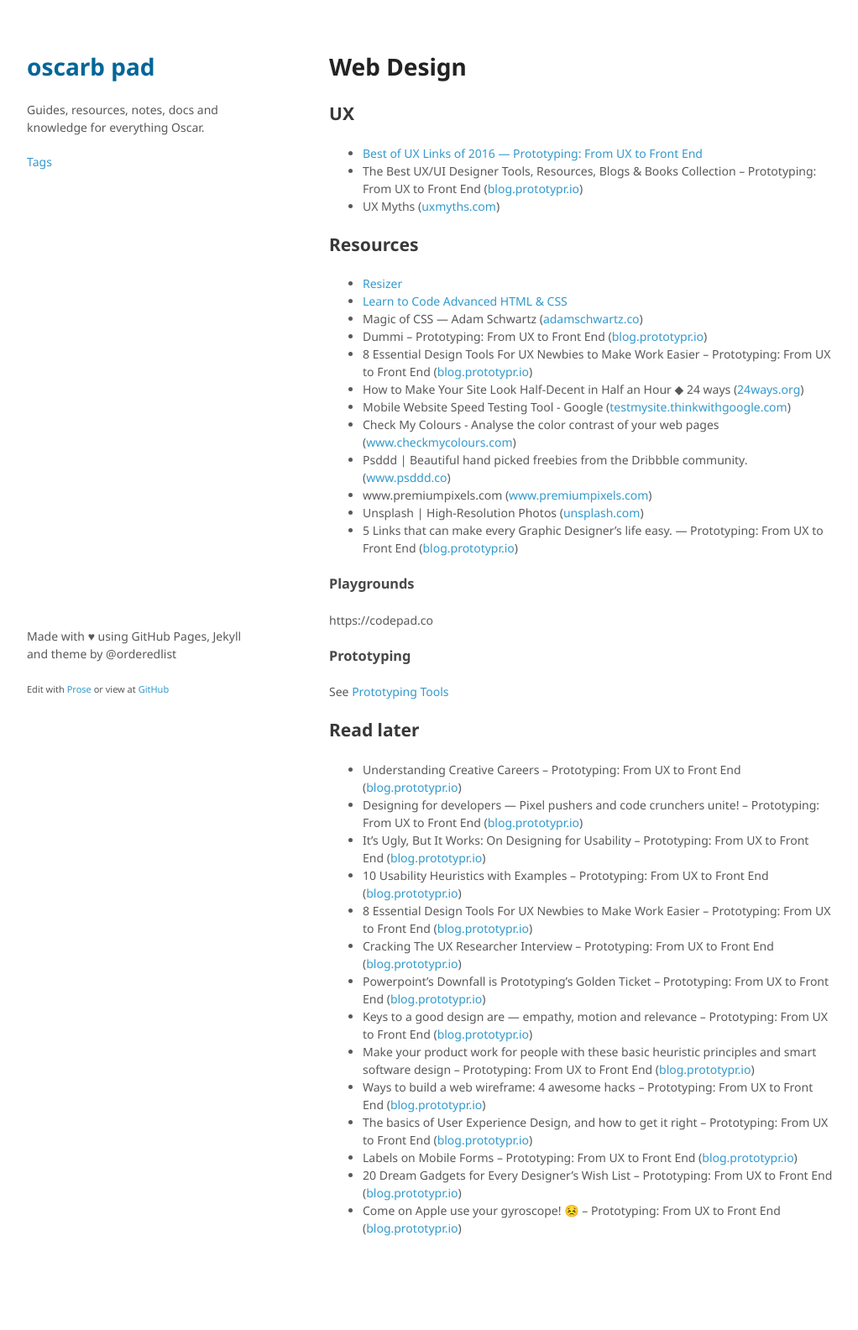
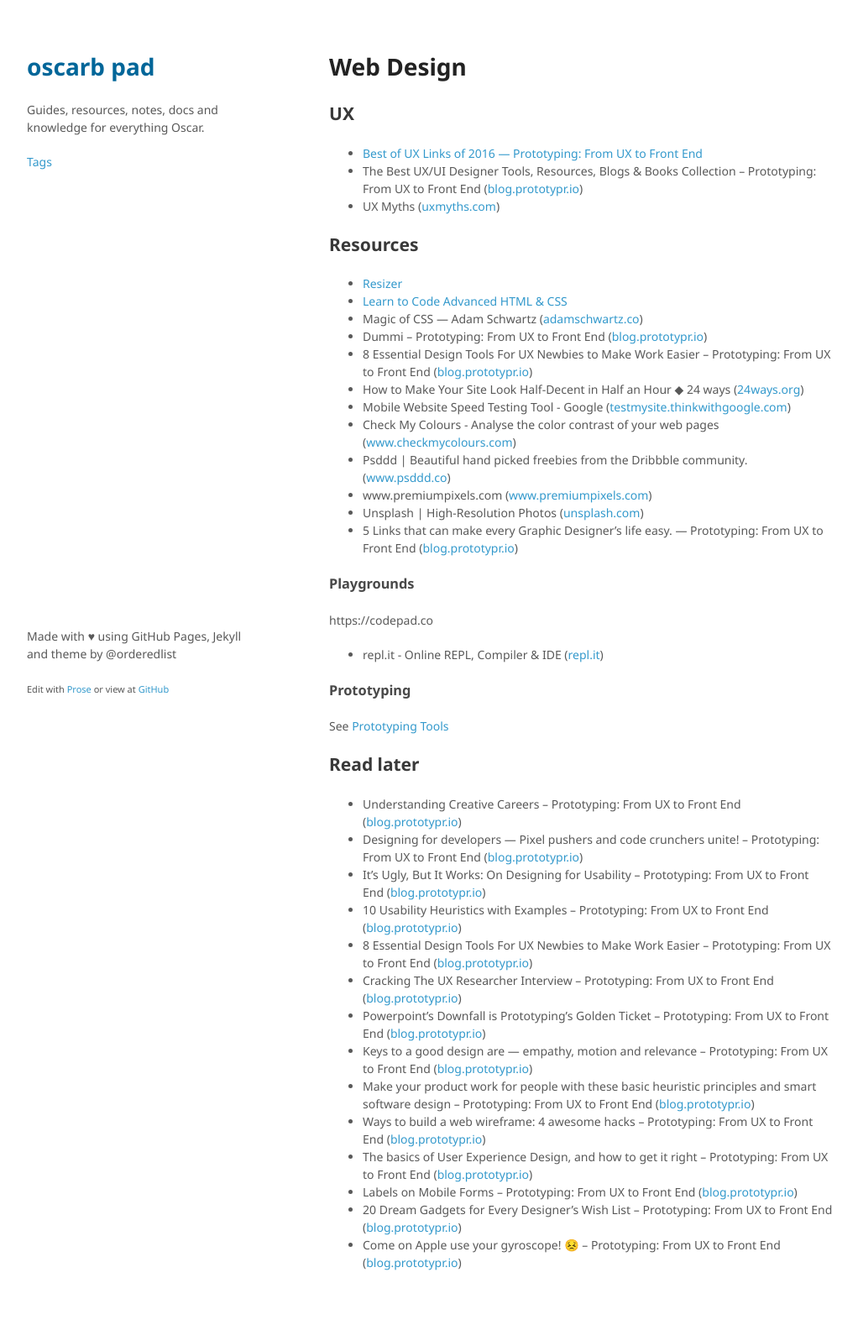
Before and after one commit to oscarb/pad, a Jekyll site: the page built from _docs/web-design.md, in a window 1280 px wide. Shown: the whole page at 84% size, without its empty margins (128-1150 px from the left). Built offline with Jekyll 4.4.1, drawn with Linux system fonts in a browser that asks for light colours; some web fonts are replaced; before the commit the page ends 1543 px from its top, so only the background shows below that.

Commit message:
Updated web-design.md

```diff
--- a/_docs/web-design.md
+++ b/_docs/web-design.md
@@ -32,9 +32,12 @@ published: true
 * 5 Links that can make every Graphic Designer’s life easy. — Prototyping: From UX to Front End ([blog.prototypr.io](https://blog.prototypr.io/5-links-that-can-make-every-graphic-designers-life-easy-9af76f65e9cb#.5k16yr9px))
 
 
+
 ### Playgrounds
 
 https://codepad.co
+
+* repl.it - Online REPL, Compiler & IDE ([repl.it](https://repl.it/))
 
 ### Prototyping
 
```
